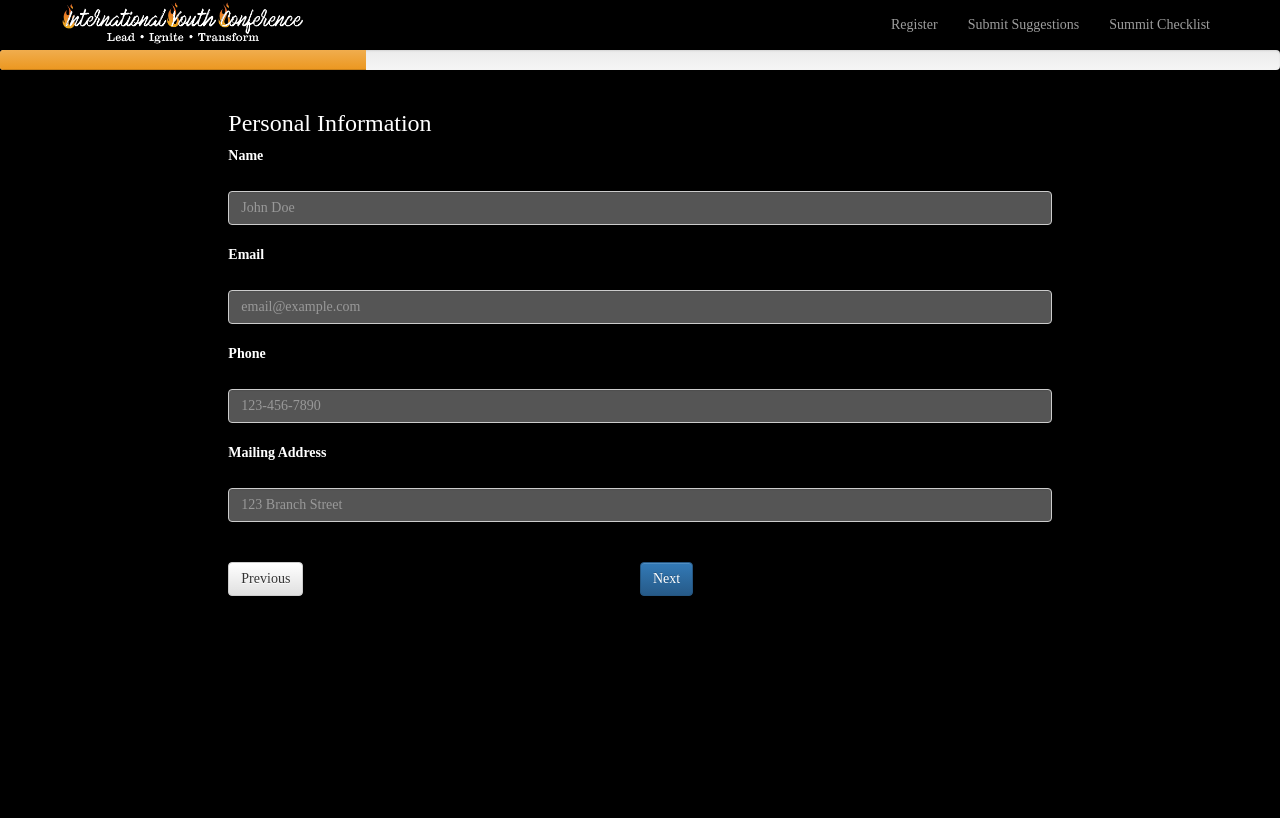
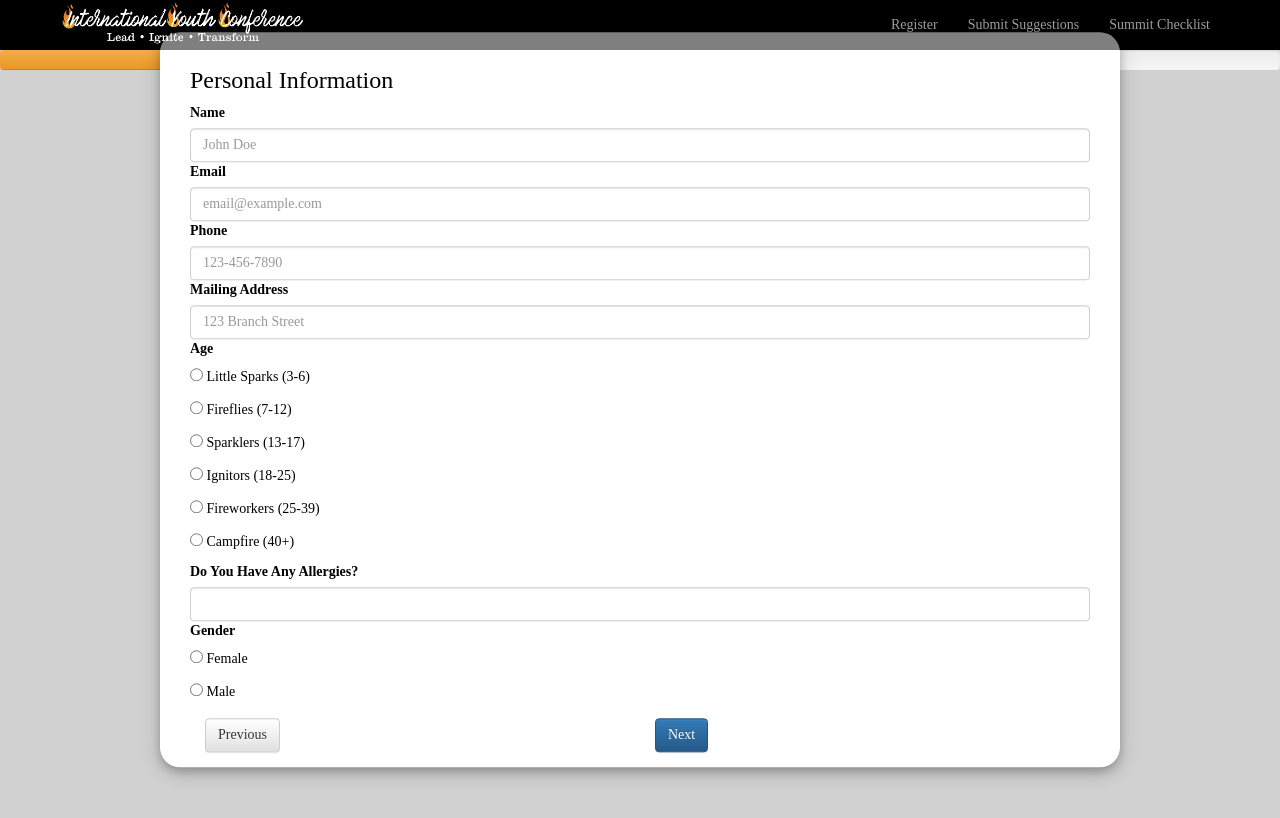
Before and after one commit to kcode20/IYC2018, a React (Create React App) app: page /register in a window 1280 px wide. Both pictures are taken after a click on the button "Next". Shown: the top 818 px of the page. Built offline with nearby package versions, Linux system fonts and the light colour scheme; a web font is replaced by a local one; what paypal-checkout would draw is missing.

Commit message:
change registration form style, edit event details

```diff
--- a/src/assets/styles/Registration.css
+++ b/src/assets/styles/Registration.css
@@ -1,28 +1,15 @@
 .registration {
-  margin-top: 50px; }
-  .registration input.form-control {
-    display: block;
-    width: 100%;
-    height: 34px;
-    padding: 6px 12px;
-    margin: 20px 0px;
-    font-size: 14px;
-    line-height: 1.42857143;
-    color: #fff;
-    background-color: #555;
-    background-image: none;
-    border: 1px solid #ccc;
-    border-radius: 4px;
-    -webkit-box-shadow: inset 0 1px 1px rgba(0, 0, 0, 0.075);
-    box-shadow: inset 0 1px 1px rgba(0, 0, 0, 0.075);
-    -webkit-transition: border-color ease-in-out 0.15s, -webkit-box-shadow ease-in-out 0.15s;
-    -o-transition: border-color ease-in-out 0.15s, box-shadow ease-in-out 0.15s;
-    transition: border-color ease-in-out 0.15s, box-shadow ease-in-out 0.15s; }
-  .registration .form-buttons {
-    margin: 20px 0px;
-    padding: 0px; }
-  .registration input.form-control:focus {
-    border-color: #ff871c;
-    outline: 0;
-    -webkit-box-shadow: inset 0 1px 1px rgba(0, 0, 0, 0.075), 0 0 8px rgba(102, 175, 233, 0.6);
-    box-shadow: inset 0 1px 1px rgba(0, 0, 0, 0.075), 0 0 8px rgba(102, 175, 233, 0.6); }
+  margin-top: 50px;
+  background-color: #d1d1d1;
+  height: 100vh; }
+  .registration .form-design {
+    background-color: white;
+    border-radius: 20px;
+    padding: 15px 30px;
+    box-shadow: 0 4px 8px 0 rgba(0, 0, 0, 0.2), 0 6px 20px 0 rgba(0, 0, 0, 0.19);
+    width: 75%;
+    color: black;
+    position: absolute;
+    top: 50%;
+    left: 50%;
+    transform: translate(-50%, -50%); }
--- a/src/assets/styles/Registration.scss
+++ b/src/assets/styles/Registration.scss
@@ -1,38 +1,18 @@
 .registration {
 	margin-top: 50px;
+	background-color: #d1d1d1;
+	height: 100vh;
 
-	input.form-control {
-		display: block;
-		width: 100%;
-		height: 34px;
-		padding: 6px 12px;
-		margin: 20px 0px;
-		font-size: 14px;
-		line-height: 1.42857143;
-		color: #fff;
-		background-color: #555;
-		background-image: none;
-		border: 1px solid #ccc;
-		border-radius: 4px;
-		-webkit-box-shadow: inset 0 1px 1px rgba(0, 0, 0, 0.075);
-		box-shadow: inset 0 1px 1px rgba(0, 0, 0, 0.075);
-		-webkit-transition: border-color ease-in-out 0.15s,
-			-webkit-box-shadow ease-in-out 0.15s;
-		-o-transition: border-color ease-in-out 0.15s, box-shadow ease-in-out 0.15s;
-		transition: border-color ease-in-out 0.15s, box-shadow ease-in-out 0.15s;
-	}
-
-	.form-buttons {
-		margin: 20px 0px;
-		padding: 0px;
-	}
-	input.form-control:focus {
-		border-color: #ff871c;
-
-		outline: 0;
-		-webkit-box-shadow: inset 0 1px 1px rgba(0, 0, 0, 0.075),
-			0 0 8px rgba(102, 175, 233, 0.6);
-		box-shadow: inset 0 1px 1px rgba(0, 0, 0, 0.075),
-			0 0 8px rgba(102, 175, 233, 0.6);
+	.form-design {
+		background-color: white;
+		border-radius: 20px;
+		padding: 15px 30px;
+		box-shadow: 0 4px 8px 0 rgba(0, 0, 0, 0.2), 0 6px 20px 0 rgba(0, 0, 0, 0.19);
+		width: 75%;
+		color: black;
+		position: absolute;
+		top: 50%;
+		left: 50%;
+		transform: translate(-50%, -50%);
 	}
 }
--- a/src/components/registration/EventDetails.jsx
+++ b/src/components/registration/EventDetails.jsx
@@ -1,28 +1,22 @@
 import React from 'react';
 import { reduxForm } from 'redux-form';
-import { Grid, Col, Button } from 'react-bootstrap';
+import { Button } from 'react-bootstrap';
 
 const EventDetails = ({ handleSubmit }) => (
-	<form onSubmit={handleSubmit}>
-		<Grid>
-			<Col xs={12} md={8} className="column col-md-offset-2">
+	<form className="form-design" onSubmit={handleSubmit}>
 		<div className="chunk">
 			<h3 className="chunk">Event Details</h3>
 			<p>Friend-</p>
 			<p>
-						Giddy UP and register for the 2019 Youth Leader’s Summit! All roads
-						lead to BBQ, rodeos, and IYC planning. (If you require airport pick
-						up/drop off please be prepared to submit that information)
+				Giddy UP and register for the 2019 Youth Leader’s Summit! All roads lead
+				to BBQ, rodeos, and IYC planning. (If you require airport pick up/drop
+				off please be prepared to submit that information)
 			</p>
 			<p>-Xavius President & Executive Chairman</p>
 		</div>
-				<div>
 		<Button bsStyle="primary" type="submit" className="next">
 			Next
 		</Button>
-				</div>
-			</Col>
-		</Grid>
 	</form>
 );
 export default reduxForm({
--- a/src/components/registration/PersonalInformation.jsx
+++ b/src/components/registration/PersonalInformation.jsx
@@ -3,9 +3,7 @@ import { Field, reduxForm } from 'redux-form';
 import { Grid, Col, ControlLabel, Button } from 'react-bootstrap';
 
 const PersonalInformation = ({ handleSubmit, handleBack }) => (
-	<form onSubmit={handleSubmit}>
-		<Grid className="row" fluid={true}>
-			<Col xs={12} md={8} className="column col-md-offset-2">
+	<form className="form-design" onSubmit={handleSubmit}>
 		<div className="chunk">
 			<h3> Personal Information </h3>
 			<div>
@@ -52,7 +50,6 @@ const PersonalInformation = ({ handleSubmit, handleBack }) => (
 					required
 				/>
 			</div>
-					{/*
 			<div>
 				<ControlLabel>Age</ControlLabel>
 				<div className="form-input">
@@ -84,12 +81,7 @@ const PersonalInformation = ({ handleSubmit, handleBack }) => (
 						Sparklers (13-17)
 					</p>
 					<p>
-								<Field
-									name="age"
-									component="input"
-									type="radio"
-									value="Ignitors"
-								/>{' '}
+						<Field name="age" component="input" type="radio" value="Ignitors" />{' '}
 						Ignitors (18-25)
 					</p>
 					<p>
@@ -102,18 +94,11 @@ const PersonalInformation = ({ handleSubmit, handleBack }) => (
 						Fireworkers (25-39)
 					</p>
 					<p>
-								<Field
-									name="age"
-									component="input"
-									type="radio"
-									value="Campfire"
-								/>{' '}
+						<Field name="age" component="input" type="radio" value="Campfire" />{' '}
 						Campfire (40+)
 					</p>
 				</div>
 			</div>
-				*/}
-					{/*
 			<div>
 				<ControlLabel>Do You Have Any Allergies?</ControlLabel>
 				<Field
@@ -123,8 +108,6 @@ const PersonalInformation = ({ handleSubmit, handleBack }) => (
 					type="text"
 				/>
 			</div>
-					*/}
-					{/*
 			<div>
 				<ControlLabel>Gender</ControlLabel>
 				<div className="form-input">
@@ -138,17 +121,11 @@ const PersonalInformation = ({ handleSubmit, handleBack }) => (
 						Female{' '}
 					</p>
 					<p>
-								<Field
-									name="gender"
-									component="input"
-									type="radio"
-									value="Male"
-								/>{' '}
+						<Field name="gender" component="input" type="radio" value="Male" />{' '}
 						Male{' '}
 					</p>
 				</div>
 			</div>
-					*/}
 		</div>
 		<Col md={6} className="form-buttons">
 			<Button type="button" className="previous" onClick={handleBack}>
@@ -160,8 +137,6 @@ const PersonalInformation = ({ handleSubmit, handleBack }) => (
 				Next
 			</Button>
 		</Col>
-			</Col>
-		</Grid>
 	</form>
 );
 
--- a/src/index.css
+++ b/src/index.css
@@ -5,6 +5,9 @@ body {
   margin: 0;
   padding: 0;
   font-family: 'Kavivanar', cursive; }
+
+.chunk {
+  margin-bottom: 16px; }
 
 a.navbar-brand {
   padding: 0px; }
@@ -97,33 +100,20 @@ nav.navbar.navbar-inverse {
     font-size: 16px; }
 
 .registration {
-  margin-top: 50px; }
-  .registration input.form-control {
-    display: block;
-    width: 100%;
-    height: 34px;
-    padding: 6px 12px;
-    margin: 20px 0px;
-    font-size: 14px;
-    line-height: 1.42857143;
-    color: #fff;
-    background-color: #555;
-    background-image: none;
-    border: 1px solid #ccc;
-    border-radius: 4px;
-    -webkit-box-shadow: inset 0 1px 1px rgba(0, 0, 0, 0.075);
-    box-shadow: inset 0 1px 1px rgba(0, 0, 0, 0.075);
-    -webkit-transition: border-color ease-in-out 0.15s, -webkit-box-shadow ease-in-out 0.15s;
-    -o-transition: border-color ease-in-out 0.15s, box-shadow ease-in-out 0.15s;
-    transition: border-color ease-in-out 0.15s, box-shadow ease-in-out 0.15s; }
-  .registration .form-buttons {
-    margin: 20px 0px;
-    padding: 0px; }
-  .registration input.form-control:focus {
-    border-color: #ff871c;
-    outline: 0;
-    -webkit-box-shadow: inset 0 1px 1px rgba(0, 0, 0, 0.075), 0 0 8px rgba(102, 175, 233, 0.6);
-    box-shadow: inset 0 1px 1px rgba(0, 0, 0, 0.075), 0 0 8px rgba(102, 175, 233, 0.6); }
+  margin-top: 50px;
+  background-color: #d1d1d1;
+  height: 100vh; }
+  .registration .form-design {
+    background-color: white;
+    border-radius: 20px;
+    padding: 15px 30px;
+    box-shadow: 0 4px 8px 0 rgba(0, 0, 0, 0.2), 0 6px 20px 0 rgba(0, 0, 0, 0.19);
+    width: 75%;
+    color: black;
+    position: absolute;
+    top: 50%;
+    left: 50%;
+    transform: translate(-50%, -50%); }
 
 .checklist {
   margin-top: 50px; }
--- a/src/index.scss
+++ b/src/index.scss
@@ -7,6 +7,10 @@ body {
 	font-family: 'Kavivanar', cursive;
 }
 
+.chunk {
+	margin-bottom: 16px;
+}
+
 @import 'assets/styles/Navbar.scss';
 @import 'assets/styles/Home.scss';
 @import 'assets/styles/Countdown.scss';
```
Lines whose indentation alone changed are shown as unchanged.
